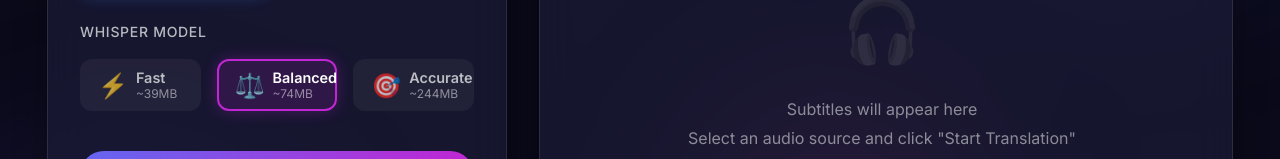
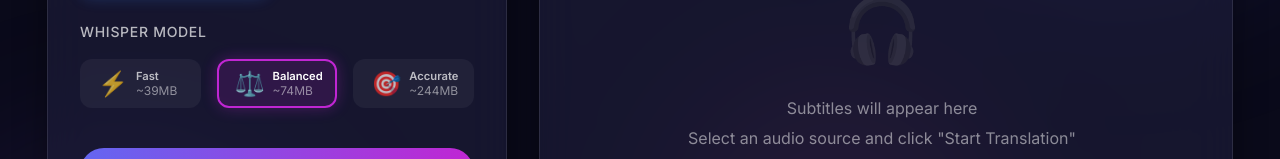
Before and after one commit to warrentalex26/Real-Time-Translator-WebGPU-Whisper, a website built with Vite: page index.html in a window 1280 px wide. Shown: the part 360-519 px from the top of the page. Built offline with nearby package versions, Linux system fonts and the light colour scheme; files whose address does not match are found by name.

Commit message:
style: reduce model name font size and update chat hint text for improved UI and clarity

```diff
--- a/src/i18n.js
+++ b/src/i18n.js
@@ -65,7 +65,7 @@
     "empty_hint": "Selecciona una fuente de audio y presiona \"Iniciar Traducción\"",
     "chat_title": "🤖 Pregunta sobre la reunión",
     "chat_empty": "💡 Pregunta algo sobre la conversación",
-    "chat_hint": "Ej: \"¿Qué se habló del ticket NPC-420?\"",
+    "chat_hint": "Ej: \"¿Qué se habló en la reunion?\"",
     "chat_placeholder": "Escribe tu pregunta...",
     "save": "Guardar",
     "footer_info": "🚀 Procesamiento local con WebGPU • 🔒 Tu audio nunca sale del navegador",
--- a/src/styles/_controls.scss
+++ b/src/styles/_controls.scss
@@ -131,7 +131,7 @@
 }
 
 .model-name {
-  font-size: 0.9rem;
+  font-size: 0.7rem;
   font-weight: 600;
 }
 
```
